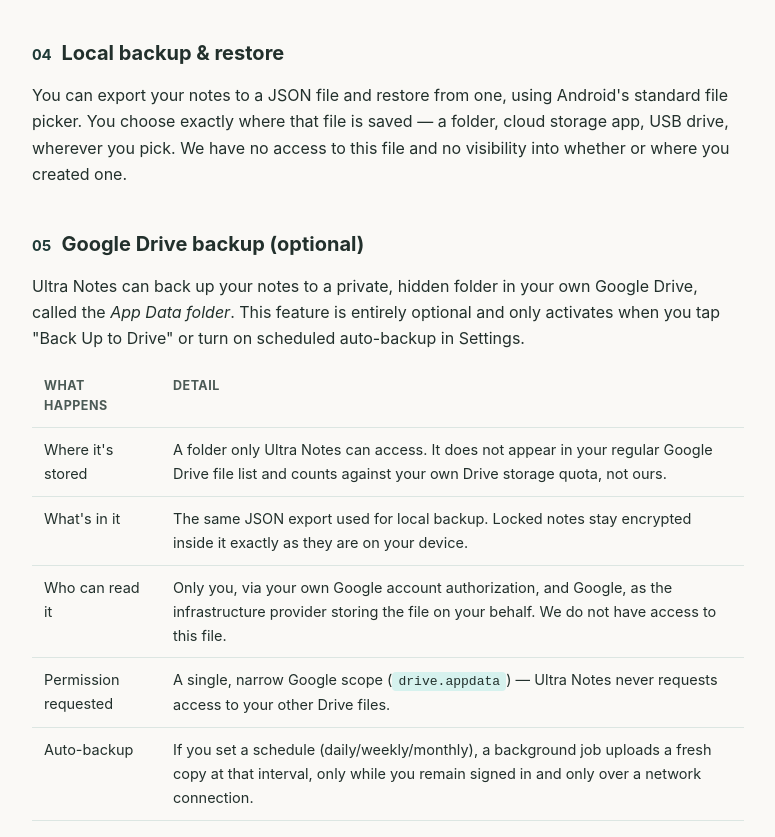
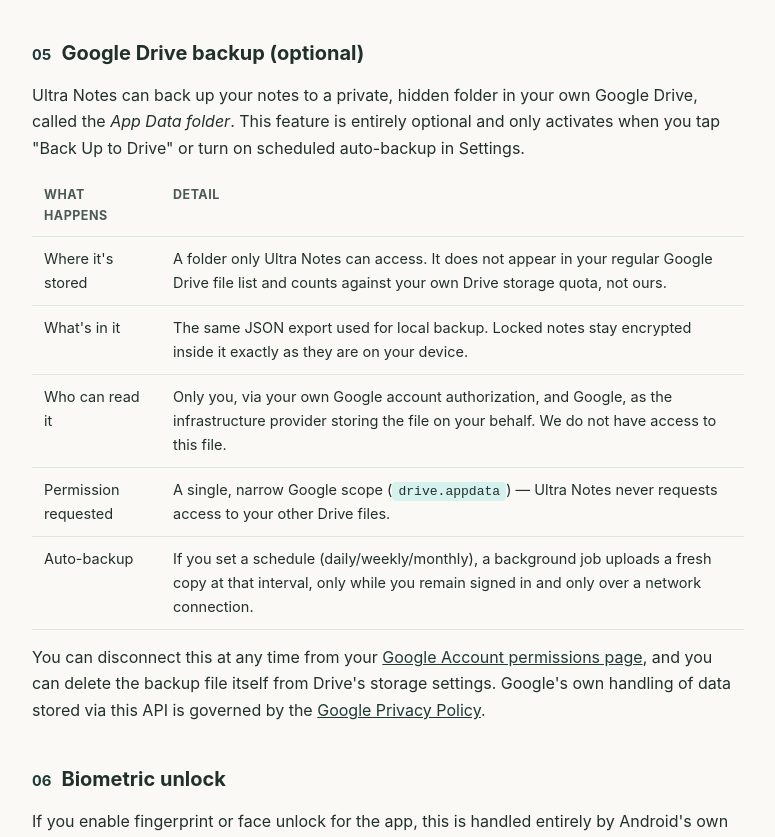
Before and after one commit to ultraroom/ultranotes-privacy-policy, a plain HTML site: page index.html in a window 1280 px wide. Shown: the part 1595-2432 px from the top of the page, without its empty margins (252-1027 px from the left). Drawn offline with Linux system fonts and the light colour scheme.

Commit message:
Update index.html

```diff
--- a/index.html
+++ b/index.html
@@ -240,13 +240,13 @@
       alike — the passphrase never leaves your device to make this possible.</p>
   </section>
 
-  <section id="local-backup">
+  <!-- <section id="local-backup">
     <h2><span class="num">04</span>Local backup &amp; restore</h2>
     <p>You can export your notes to a JSON file and restore from one, using Android's standard file
       picker. You choose exactly where that file is saved — a folder, cloud storage app, USB drive,
       wherever you pick. We have no access to this file and no visibility into whether or where you
       created one.</p>
-  </section>
+  </section> -->
 
   <section id="drive-backup">
     <h2><span class="num">05</span>Google Drive backup (optional)</h2>
```
